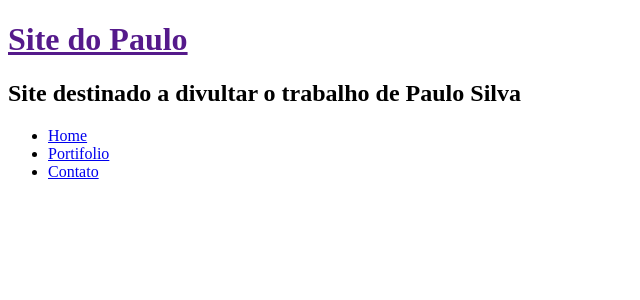
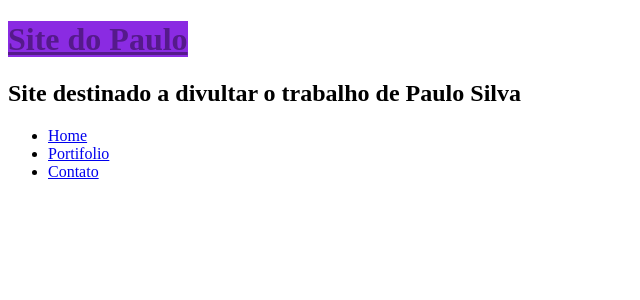
Before and after one commit to waltercoan/desweb2022, a PHP site: page /index2.html in a window 1280 px wide, with the pointer over the restyled element. Shown: the top 300 px of the page, without its empty margins (0-640 px from the left). Run offline with PHP 8.4, Linux system fonts and the light colour scheme.

Commit message:
seletores css

```diff
--- a/introhtml07/style2.css
+++ b/introhtml07/style2.css
@@ -50,3 +50,7 @@
     background-color: blueviolet;
 }
 */
+a:hover{
+    background-color: blueviolet;
+    font-size: 2rem;
+}
```
